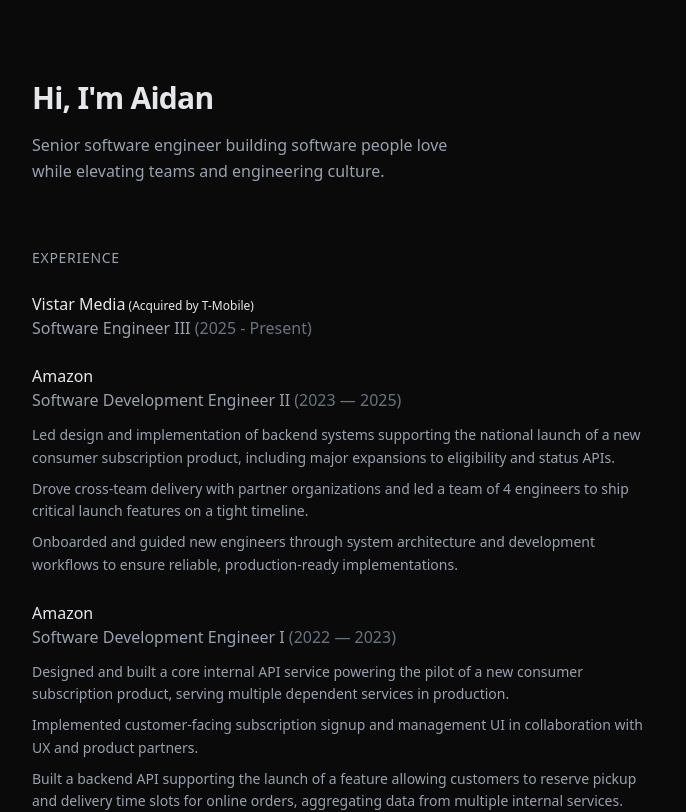
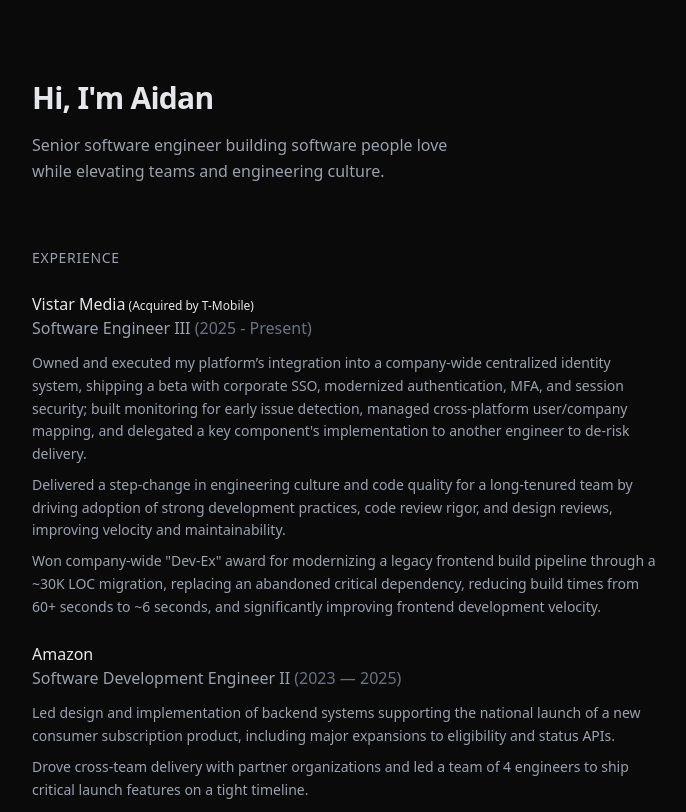
Before and after one commit to aidanscode/aidanmurphey.com, a Next.js app: page / in a window 1280 px wide. Shown: the top 812 px of the page, without its empty margins (296-982 px from the left). Built offline with nearby package versions, Linux system fonts and the light colour scheme.

Commit message:
Vistar summary

```diff
--- a/app/page.tsx
+++ b/app/page.tsx
@@ -15,7 +15,9 @@ const experience: Experience[] = [
     period: "2025 - Present",
     role: "Software Engineer III",
     summary: [
-
+      "Owned and executed my platform’s integration into a company-wide centralized identity system, shipping a beta with corporate SSO, modernized authentication, MFA, and session security; built monitoring for early issue detection, managed cross-platform user/company mapping, and delegated a key component's implementation to another engineer to de-risk delivery.",
+      "Delivered a step-change in engineering culture and code quality for a long-tenured team by driving adoption of strong development practices, code review rigor, and design reviews, improving velocity and maintainability.",
+      "Won company-wide \"Dev-Ex\" award for modernizing a legacy frontend build pipeline through a ~30K LOC migration, replacing an abandoned critical dependency, reducing build times from 60+ seconds to ~6 seconds, and significantly improving frontend development velocity."
     ]
   },
   {
```
